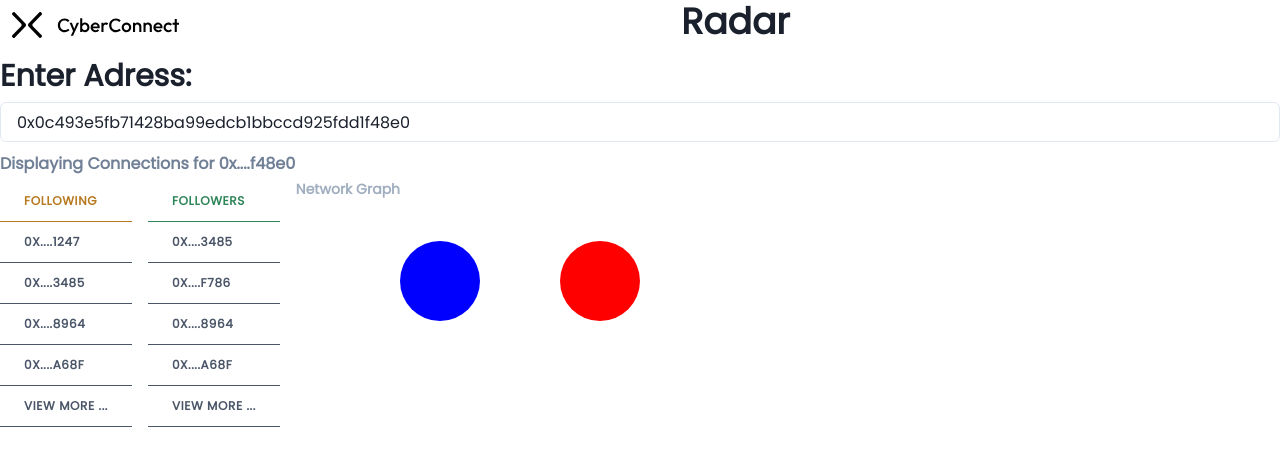
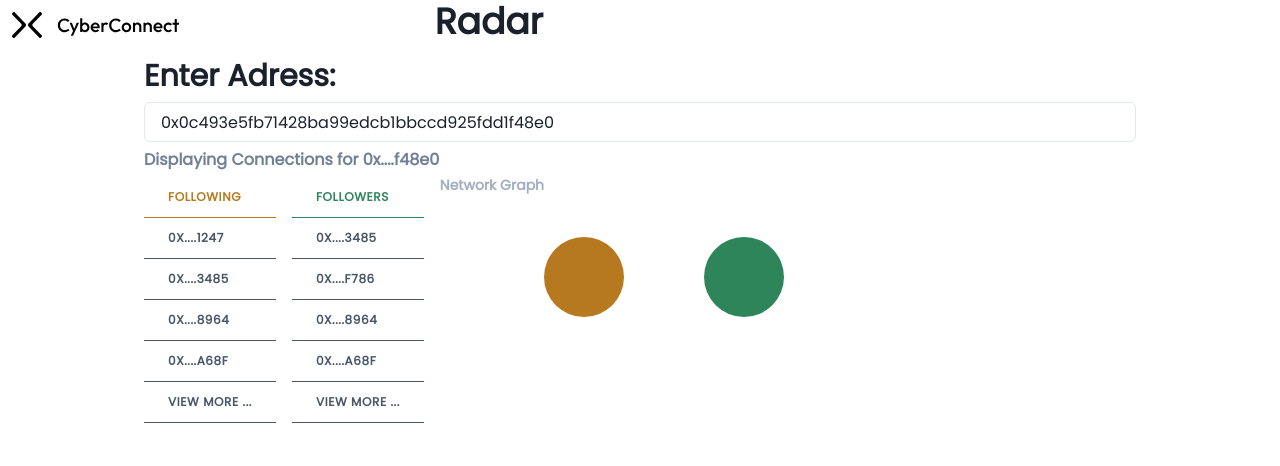
Before and after one commit to cyberconnecthq/explorer-and-cyberconnected-dapps, a React (Create React App) app: page / in a window 1280 px wide. Shown: the top 466 px of the page. Built offline with nearby package versions, Linux system fonts and the light colour scheme.

Commit message:
Updated colors of the NetworkGraph

```diff
--- a/src/App.js
+++ b/src/App.js
@@ -1,21 +1,20 @@
-import { Box, Flex, Heading, Table, Thead, Tbody, Tr, Th, Spacer, Wrap, WrapItem, Input } from '@chakra-ui/react';
+import { Box, Container, Grid, Heading, Table, Thead, Tbody, Tr, Th, Wrap, WrapItem, Input } from '@chakra-ui/react';
 import './App.css';
 import NetworkGraph from './NetworkGraph';
 
 function App() {
   return (
     <Box>
-      <Flex>
+      <Grid templateColumns='repeat(3, 1fr)' gap={6}>
         <Box m={3}> <img src="/images/logo-black.svg" alt='CyberConnect Logo' /> </Box>
-        <Spacer />
         <Box><Heading>Radar</Heading></Box>
-        <Spacer/>
-      </Flex>
+        <Box />
+      </Grid>
       <Box>
+        <Container maxW='container.lg'>
           <Heading as='h2' size='lg' my={2}> Enter Adress: </Heading>
           <Input value='0x0c493e5fb71428ba99edcb1bbccd925fdd1f48e0'></Input>
-      </Box>
-      <Box my={3}>
+
           <Heading as='h2' size='sm' my={2} textColor='gray.500'> Displaying Connections for 0x....f48e0 </Heading>
           <Wrap spacing={4}>
             <WrapItem>
@@ -47,7 +46,9 @@ function App() {
               <NetworkGraph />
             </WrapItem>
           </Wrap>
+        </Container>
       </Box>
+
     </Box>
   );
 }
--- a/src/NetworkGraph.js
+++ b/src/NetworkGraph.js
@@ -17,11 +17,9 @@ class NetworkGraph extends React.Component {
 
         // Add 3 dots for 0, 50 and 100%
         svg.append("circle")
-            .attr("cx", x(10)).attr("cy", 100).attr("r", 40).style("fill", "blue");
+            .attr("cx", x(10)).attr("cy", 100).attr("r", 40).style("fill", "var(--chakra-colors-yellow-600)");
         svg.append("circle")
-            .attr("cx", x(50)).attr("cy", 100).attr("r", 40).style("fill", "red");
-        svg.append("circle")
-            .attr("cx", x(100)).attr("cy", 100).attr("r", 40).style("fill", "green");
+            .attr("cx", x(50)).attr("cy", 100).attr("r", 40).style("fill", "var(--chakra-colors-green-600)");
     }
     render() {
         return <svg ref={this.ref} />
```
Lines whose indentation alone changed are shown as unchanged.
